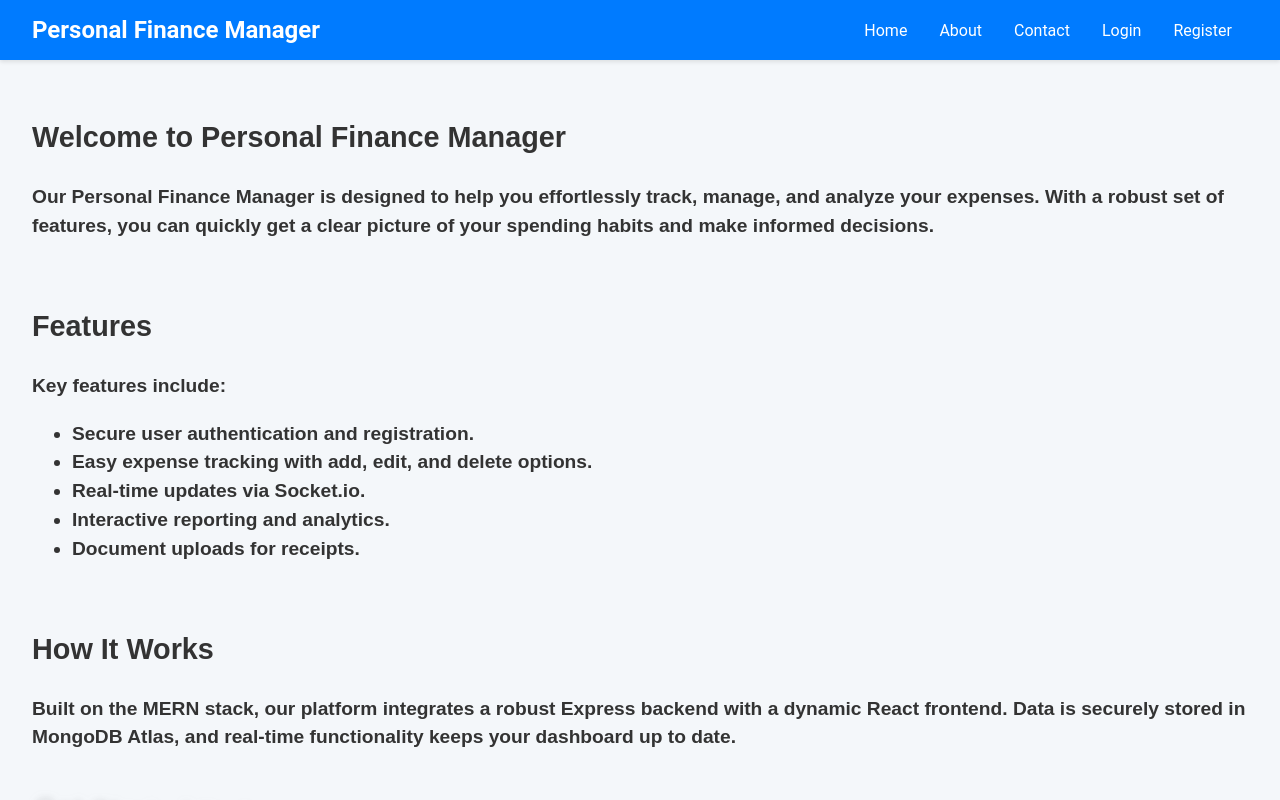
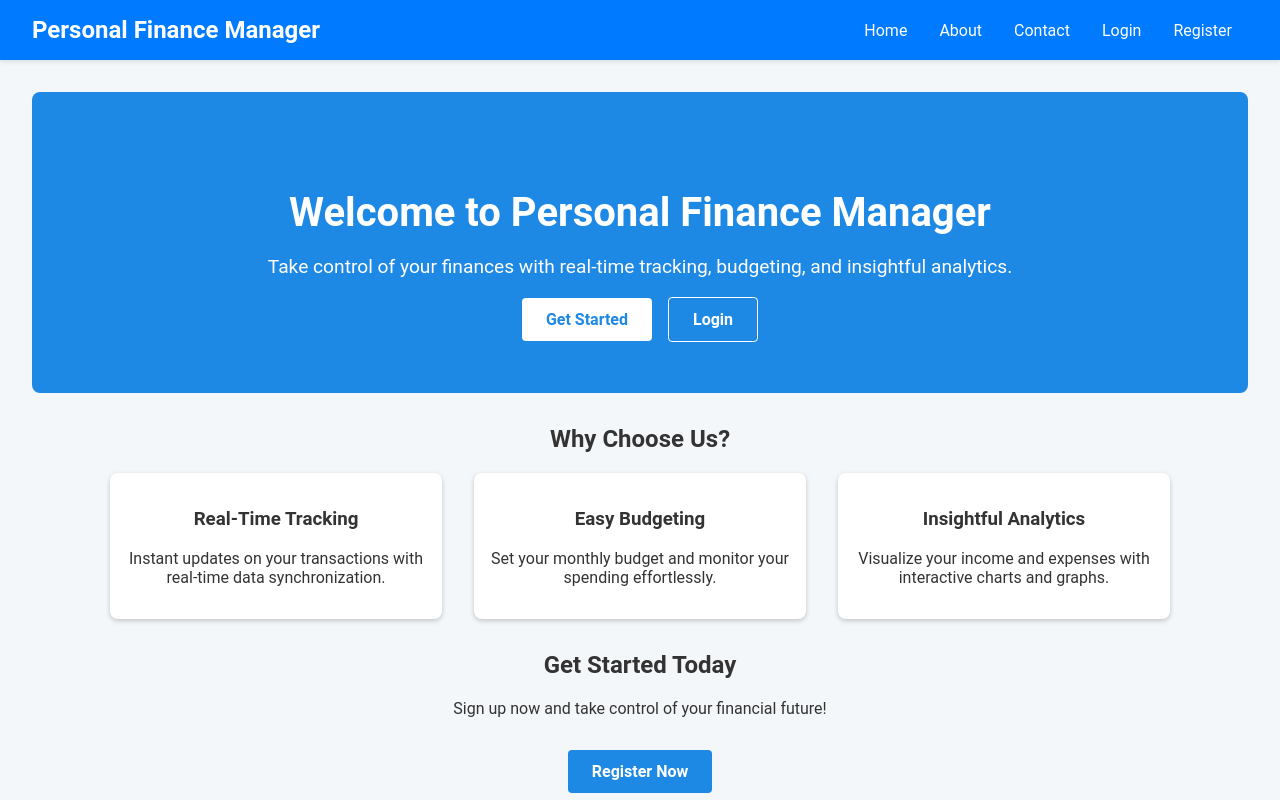
Before and after one commit to TheVish04/Personal-Finance-Manager, a React (Create React App) app in the folder frontend/: page /info in a window 1280 px wide. Shown: the top 800 px of the page. Built offline with nearby package versions, Linux system fonts and the light colour scheme.

Commit message:
adding files

```diff
--- a/frontend/src/pages/Info.jsx
+++ b/frontend/src/pages/Info.jsx
@@ -1,96 +1,147 @@
 // frontend/src/pages/Info.jsx
 import React from 'react';
-import ScrollReveal from '../components/ScrollReveal';
-import AnimatedComponent from '../components/AnimatedComponent';
-
+import { motion } from 'framer-motion';
+import { Link } from 'react-router-dom';
 
 function Info() {
   return (
-    <div style={{ padding: '2rem', lineHeight: '1.6', fontFamily: 'Arial, sans-serif' }}>
-      <AnimatedComponent>
-        <section style={{ marginBottom: '4rem' }}>
-          <ScrollReveal>
-            <div>
-              <h2>Welcome to Personal Finance Manager</h2>
-              <p>
-                Our Personal Finance Manager is designed to help you effortlessly track, manage, and analyze your expenses.
-                With a robust set of features, you can quickly get a clear picture of your spending habits and make informed decisions.
-              </p>
-            </div>
-          </ScrollReveal>
-        </section>
-      </AnimatedComponent>
-
-      {/* Section 2: Features */}
-      <section style={{ marginBottom: '4rem' }}>
-        <ScrollReveal>
-          <div>
-            <h2>Features</h2>
-            <p>Key features include:</p>
-            <ul>
-              <li>Secure user authentication and registration.</li>
-              <li>Easy expense tracking with add, edit, and delete options.</li>
-              <li>Real-time updates via Socket.io.</li>
-              <li>Interactive reporting and analytics.</li>
-              <li>Document uploads for receipts.</li>
-            </ul>
-          </div>
-        </ScrollReveal>
+    <motion.div
+      initial={{ opacity: 0 }}
+      animate={{ opacity: 1 }}
+      exit={{ opacity: 0 }}
+      transition={{ duration: 0.5 }}
+      style={{ padding: '2rem' }}
+    >
+      {/* Hero Section */}
+      <section
+        style={{
+          textAlign: 'center',
+          padding: '4rem 2rem',
+          backgroundColor: '#1e88e5',
+          color: '#fff',
+          borderRadius: '8px',
+          marginBottom: '2rem',
+        }}
+      >
+        <h1 style={{ fontSize: '2.5rem', marginBottom: '1rem' }}>
+          Welcome to Personal Finance Manager
+        </h1>
+        <p style={{ fontSize: '1.2rem' }}>
+          Take control of your finances with real-time tracking, budgeting, and insightful analytics.
+        </p>
+        <div style={{ marginTop: '2rem' }}>
+          <Link
+            to="/register"
+            style={{
+              marginRight: '1rem',
+              padding: '0.75rem 1.5rem',
+              backgroundColor: '#fff',
+              color: '#1e88e5',
+              borderRadius: '4px',
+              textDecoration: 'none',
+              fontWeight: 'bold',
+            }}
+          >
+            Get Started
+          </Link>
+          <Link
+            to="/login"
+            style={{
+              padding: '0.75rem 1.5rem',
+              backgroundColor: 'transparent',
+              color: '#fff',
+              border: '1px solid #fff',
+              borderRadius: '4px',
+              textDecoration: 'none',
+              fontWeight: 'bold',
+            }}
+          >
+            Login
+          </Link>
+        </div>
       </section>
 
-      {/* Section 3: How It Works */}
-      <section style={{ marginBottom: '4rem' }}>
-        <ScrollReveal>
-          <div>
-            <h2>How It Works</h2>
-            <p>
-              Built on the MERN stack, our platform integrates a robust Express backend with a dynamic React frontend.
-              Data is securely stored in MongoDB Atlas, and real-time functionality keeps your dashboard up to date.
+      {/* Features Section */}
+      <section style={{ marginBottom: '2rem' }}>
+        <h2 style={{ textAlign: 'center' }}>Why Choose Us?</h2>
+        <div
+          style={{
+            display: 'flex',
+            flexWrap: 'wrap',
+            justifyContent: 'center',
+            gap: '2rem',
+            marginTop: '1rem',
+          }}
+        >
+          <div
+            style={{
+              flex: '1 1 250px',
+              maxWidth: '300px',
+              padding: '1rem',
+              borderRadius: '8px',
+              boxShadow: '0px 2px 5px rgba(0,0,0,0.2)',
+              backgroundColor: '#fff',
+            }}
+          >
+            <h3 style={{ textAlign: 'center' }}>Real-Time Tracking</h3>
+            <p style={{ textAlign: 'center' }}>
+              Instant updates on your transactions with real-time data synchronization.
             </p>
           </div>
-        </ScrollReveal>
+          <div
+            style={{
+              flex: '1 1 250px',
+              maxWidth: '300px',
+              padding: '1rem',
+              borderRadius: '8px',
+              boxShadow: '0px 2px 5px rgba(0,0,0,0.2)',
+              backgroundColor: '#fff',
+            }}
+          >
+            <h3 style={{ textAlign: 'center' }}>Easy Budgeting</h3>
+            <p style={{ textAlign: 'center' }}>
+              Set your monthly budget and monitor your spending effortlessly.
+            </p>
+          </div>
+          <div
+            style={{
+              flex: '1 1 250px',
+              maxWidth: '300px',
+              padding: '1rem',
+              borderRadius: '8px',
+              boxShadow: '0px 2px 5px rgba(0,0,0,0.2)',
+              backgroundColor: '#fff',
+            }}
+          >
+            <h3 style={{ textAlign: 'center' }}>Insightful Analytics</h3>
+            <p style={{ textAlign: 'center' }}>
+              Visualize your income and expenses with interactive charts and graphs.
+            </p>
+          </div>
+        </div>
       </section>
 
-      {/* Section 4: Get Started */}
-      <section style={{ marginBottom: '4rem' }}>
-        <ScrollReveal>
-          <div>
-            <h2>Get Started Today</h2>
-            <p>
-              Register or log in to start taking control of your finances. Explore our dashboard to view your monthly income,
-              expenses, and detailed reports.
-            </p>
-          </div>
-        </ScrollReveal>
+      {/* Call-to-Action Section */}
+      <section style={{ textAlign: 'center', marginTop: '2rem' }}>
+        <h2>Get Started Today</h2>
+        <p>Sign up now and take control of your financial future!</p>
+        <Link
+          to="/register"
+          style={{
+            padding: '0.75rem 1.5rem',
+            backgroundColor: '#1e88e5',
+            color: '#fff',
+            borderRadius: '4px',
+            textDecoration: 'none',
+            fontWeight: 'bold',
+            marginTop: '1rem',
+            display: 'inline-block',
+          }}
+        >
+          Register Now
+        </Link>
       </section>
-
-      {/* Section 5: Testimonials */}
-      <section style={{ marginBottom: '4rem' }}>
-        <ScrollReveal>
-          <div>
-            <h2>Testimonials</h2>
-            <p>
-              "This app revolutionized the way I manage my expenses. It's intuitive and extremely helpful." – Jane D.
-            </p>
-            <p>
-              "The real-time updates and detailed reports have made a huge difference in my budgeting." – John S.
-            </p>
-          </div>
-        </ScrollReveal>
-      </section>
-
-      {/* Section 6: Our Vision */}
-      <section style={{ marginBottom: '4rem' }}>
-        <ScrollReveal>
-          <div>
-            <h2>Our Vision</h2>
-            <p>
-              We aim to empower individuals to achieve financial stability and success through continuous improvement of our platform.
-            </p>
-          </div>
-        </ScrollReveal>
-      </section>
-    </div>
+    </motion.div>
   );
 }
 
```
